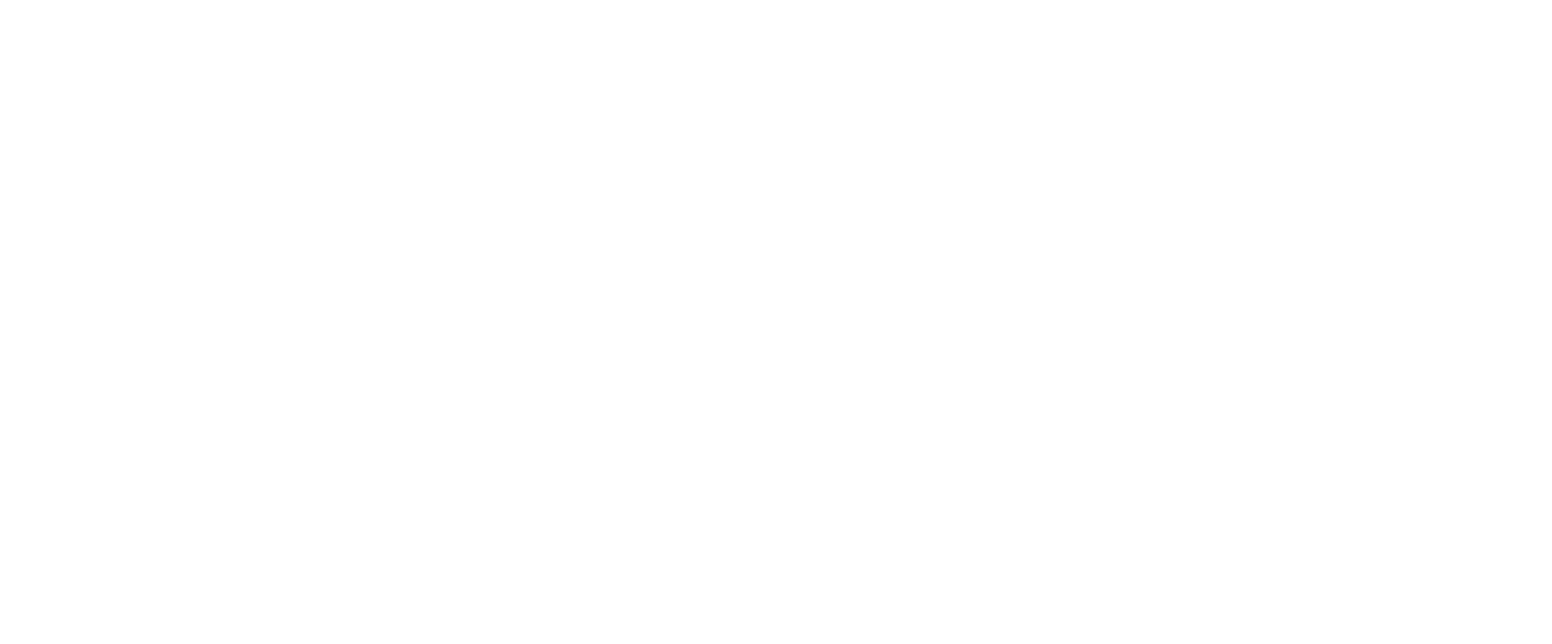
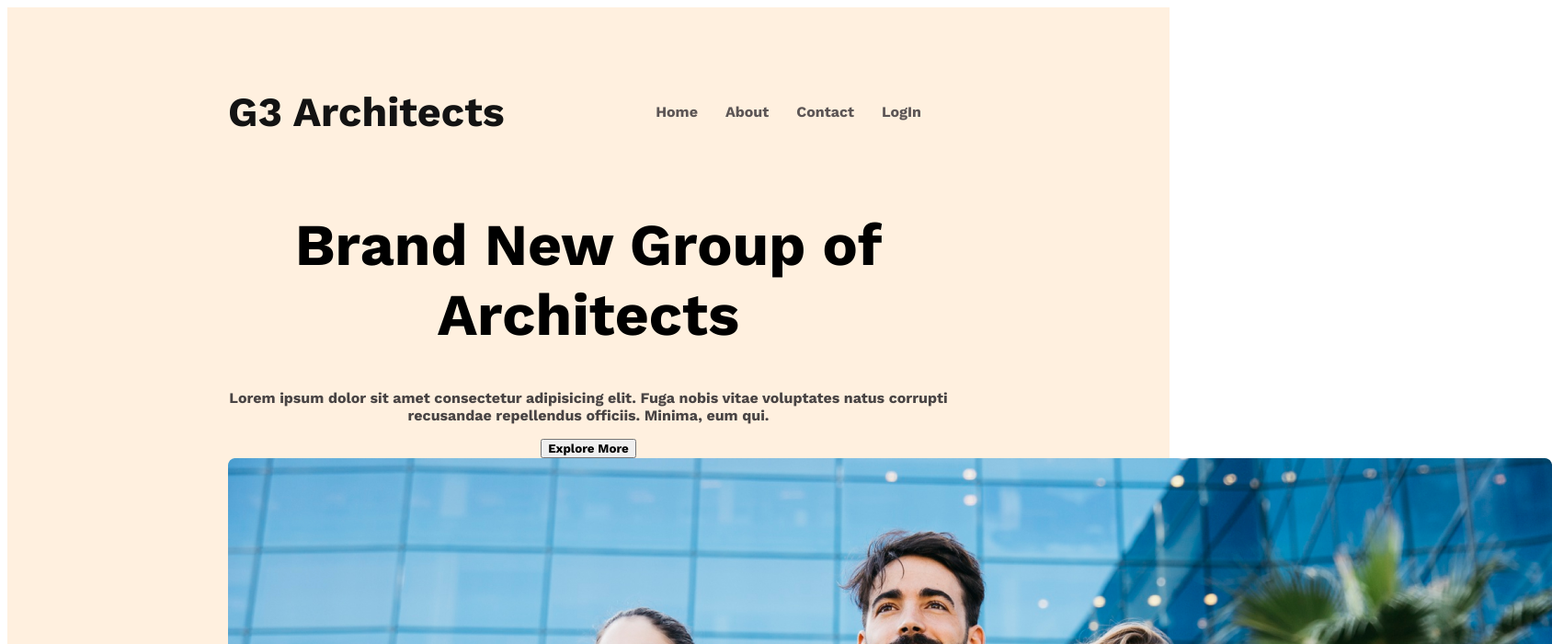
Before and after one commit to ShakiraMorium/g3-architects-website, a plain HTML site: page index.html in a window 1280 px wide. Shown: the top 700 px of the page at 92% size, 1688 px wide, since content can reach past the window. Drawn offline with nearby package versions, Linux system fonts and the light colour scheme.

Commit message:
banner content added

```diff
--- a/index.html
+++ b/index.html
@@ -3,9 +3,29 @@
 <head>
     <meta charset="UTF-8">
     <meta name="viewport" content="width=device-width, initial-scale=1.0">
-    <title>Document</title>
+    <title>G3-Architect-Website</title>
+    <link rel="stylesheet" href="style.css">
 </head>
 <body>
-
+    <header class="header">
+        <nav class="navbar">
+            <h1 class="nav-title">G3 Architects</h1>
+            <ul>
+                <li><a href=""></a>Home</li>
+                <li><a href=""></a>About</li>
+                <li><a href=""></a>Contact</li>
+                <li><a href=""></a>LogIn</li>
+            </ul>
+        </nav>
+        <div class="banner">
+            <div class="banner-content">
+                <h1 class="banner-title">Brand New Group of Architects</h1>
+            <p class="banner-description">Lorem ipsum dolor sit amet consectetur adipisicing elit. Fuga nobis vitae voluptates natus corrupti recusandae repellendus officiis. Minima, eum qui.
+            </p>
+            <button class="btn-primary">Explore More</button>
+            </div>
+            <img src="Images/G3-image/banner.png" alt="">
+        </div>
+    </header>
 </body>
 </html>
--- a/style.css
+++ b/style.css
@@ -0,0 +1,60 @@
+/* work sans fon from google font */
+@import url('https://fonts.googleapis.com/css2?family=Open+Sans:wght@700&family=Poppins:wght@800&family=Work+Sans:wght@700;800&display=swap');
+/* shared style */
+* {
+    font-family: 'Open Sans', sans-serif;
+    font-family: 'Poppins', sans-serif;
+    font-family: 'Work Sans', sans-serif;
+}
+.btn-primary{
+    color:
+}
+.header{
+    background-color: rgba(255, 143, 14, 0.13);
+    padding: 50px 240px;
+}
+
+.navbar{
+    display: flex;
+    justify-content: space-between;
+    align-items: center;
+
+}
+.nav-title{
+    font-size: 2.8rem;
+    font-weight: 700;
+    color: #131313;
+}
+nav > ul{
+    display: flex;
+}
+nav li{
+
+    list-style: none;
+    margin-right: 30px;
+    font-weight: 400;
+    font-size: 1rem;
+    color: #5c5555;
+
+}
+nav li a{
+    text-decoration: none;
+    color: #423a3a;
+}
+/* banner style */
+.banner-content{
+    max-width: 800;
+    text-align: center;
+    margin: 0 auto;
+
+}
+.banner-title{
+    font-size: 4rem;
+    font-weight: 700;
+    color: #000;
+}
+.banner-description{
+    color: #494444;
+
+}
+.btn-pa
```
Also changed, not shown: Images/G3-image/amazon.png (added), Images/G3-image/architect.png (added), Images/G3-image/banner.png (added), Images/G3-image/customers.png (added), Images/G3-image/email.png (added), Images/G3-image/figma.png (added), Images/G3-image/google.png (added), Images/G3-image/projects.png (added), Images/G3-image/ribon.png (added), Images/G3-image/spotify.png (added), Images/G3-image/team1.png (added), Images/G3-image/team2.png (added), Images/G3-image/team3.png (added), Images/G3-image/team4.png (added), 1 more files.
